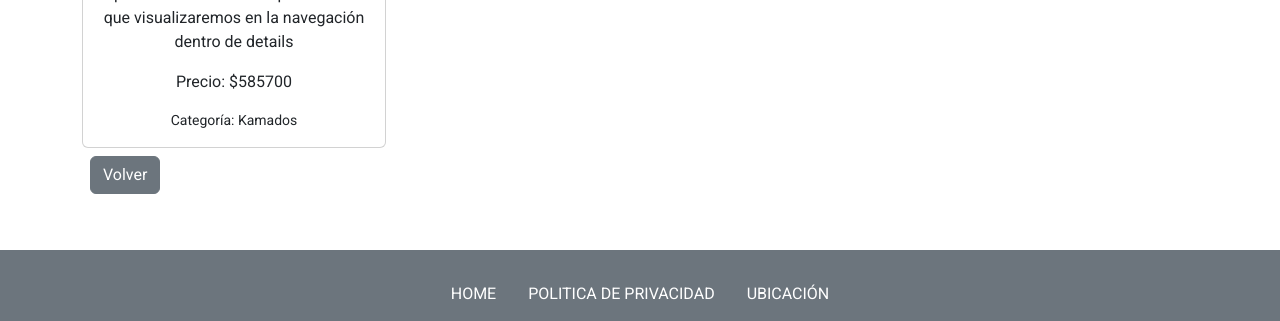
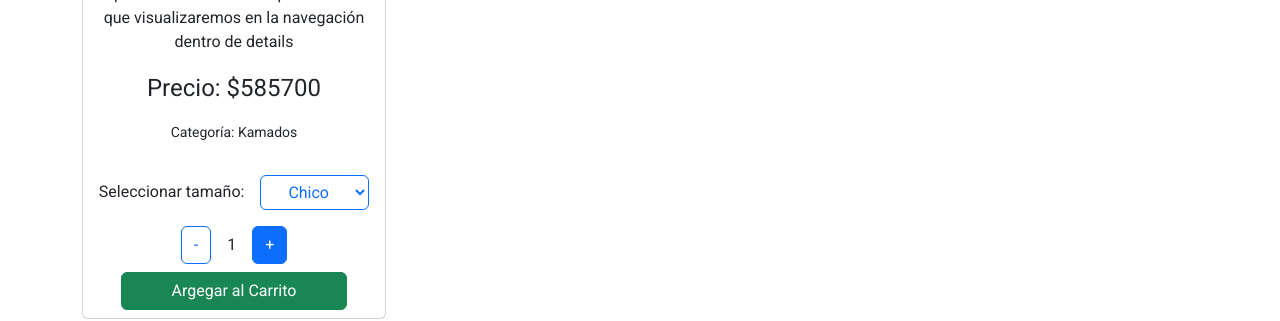
Before and after one commit to clasalde/primeraEntrega_reactJS, a React (Vite) app: page /primeraEntrega_reactJS/detail/1 in a window 1280 px wide. Shown: the part 504-825 px from the top of the page. Built offline with nearby package versions, Linux system fonts and the light colour scheme.

Commit message:
Inicio Clase 11

```diff
--- /dev/null
+++ b/src/components/main/catalogo/ItemCount.jsx
@@ -0,0 +1,29 @@
+
+
+const ItemCount = ({max, cantidad, setCantidad, handleAgregar}) => {
+
+
+    const handleSumar = () => {
+        cantidad < max && setCantidad(cantidad + 1)
+    }
+
+    const handleRestar = () => {
+        cantidad > 1 && setCantidad(cantidad - 1)
+    }
+
+
+    return (
+        <div>
+            <div className="d-flex justify-content-center align-items-center">
+                <button onClick={handleRestar} className="btn btn-outline-primary">-</button>
+                <span className="mx-3">{cantidad}</span>
+                <button onClick={handleSumar} className="btn btn-primary">+</button>
+            </div>
+            <div className="d-flex justify-content-center">
+                <button onClick={handleAgregar} className="btn btn-success my-2 w-75 d-flex justify-content-center">Argegar al Carrito</button>
+            </div>
+        </div>
+    )
+}
+
+export default ItemCount
--- a/src/components/main/catalogo/ItemDetail.jsx
+++ b/src/components/main/catalogo/ItemDetail.jsx
@@ -1,6 +1,18 @@
+import { useState } from "react";
 import Card from 'react-bootstrap/Card';
+import ItemCount from './ItemCount';
+import ItemSize from "./ItemSize";
 
-const ItemDetail = ({ id, product, desc, img, price, category, descLarga }) => {
+const ItemDetail = ({ id, product, desc, img, price, category, descLarga, stock }) => {
+    const [cantidad, setCantidad] = useState(1)
+    const [size, setSize] = useState("M")
+
+    const handleAgregar = () => {
+      const item = {
+        id, product, desc, img, price, category, descLarga, stock, cantidad, size
+      }
+    }
+
 
     return (
         <Card style={{ width: '19rem' }}>
@@ -10,9 +22,21 @@ const ItemDetail = ({ id, product, desc, img, price, category, descLarga }) => {
             <Card.Title>{product}</Card.Title>
             <Card.Text>{desc}</Card.Text>
             <Card.Text>{descLarga}</Card.Text>
-            <Card.Text>Precio: ${price}</Card.Text>
+            <Card.Text className="textBig">Precio: ${price}</Card.Text>
             <small>Categoría: {category}</small>
           </Card.Body>
+
+          <ItemSize
+            setSize={setSize}
+          />
+
+          <ItemCount
+            max={stock}
+            cantidad={cantidad}
+            setCantidad={setCantidad}
+            handleAgregar={handleAgregar}
+
+          />
         </Card>
       );
     }
--- /dev/null
+++ b/src/components/main/catalogo/ItemSize.jsx
@@ -0,0 +1,19 @@
+const ItemSize = ({setSize}) => {
+
+    const handleSize = (e) => {
+        setSize(e.target.value)
+    }
+
+    return (
+        <div className="d-flex justify-content-evenly my-3">
+            <p className="m-0 d-flex align-items-center">Seleccionar tamaño:</p>
+            <select onChange={handleSize} className="btn btn-outline-primary">
+                <option value={"C"}>Chico</option>
+                <option value={"M"}>Mediano</option>
+                <option value={"G"}>Grande</option>
+            </select>
+        </div>
+    )
+}
+
+export default ItemSize
--- a/src/data/catalogo.json
+++ b/src/data/catalogo.json
@@ -6,7 +6,8 @@
         "img": "img/products/k01_kamado_blanco.webp",
         "price": 585700,
         "category": "Kamados",
-        "descLarga": "Esta es la descripción larga del producto 1. Esta descripción es la que visualizaremos en la navegación dentro de details"
+        "descLarga": "Esta es la descripción larga del producto 1. Esta descripción es la que visualizaremos en la navegación dentro de details",
+        "stock": 10
     },
     {
         "id": 2,
@@ -15,7 +16,8 @@
         "img": "img/products/k02_kamado_chico.webp",
         "price": 478600,
         "category": "Kamados",
-        "descLarga": "Esta es la descripción larga del producto 2. Esta descripción es la que visualizaremos en la navegación dentro de details"
+        "descLarga": "Esta es la descripción larga del producto 2. Esta descripción es la que visualizaremos en la navegación dentro de details",
+        "stock": 10
     },
     {
         "id": 3,
@@ -24,7 +26,8 @@
         "img": "img/products/k03_kamado_lateral.webp",
         "price": 645000,
         "category": "Kamados",
-        "descLarga": "Esta es la descripción larga del producto 3. Esta descripción es la que visualizaremos en la navegación dentro de details"
+        "descLarga": "Esta es la descripción larga del producto 3. Esta descripción es la que visualizaremos en la navegación dentro de details",
+        "stock": 10
     },
     {
         "id": 4,
@@ -33,7 +36,8 @@
         "img": "img/products/k04_kamado_luxury.webp",
         "price": 1250000,
         "category": "Kamados",
-        "descLarga": "Esta es la descripción larga del producto 4. Esta descripción es la que visualizaremos en la navegación dentro de details"
+        "descLarga": "Esta es la descripción larga del producto 4. Esta descripción es la que visualizaremos en la navegación dentro de details",
+        "stock": 10
     },
     {
         "id": 5,
@@ -42,7 +46,8 @@
         "img": "img/products/k05_kamado_patas.webp",
         "price": 743000,
         "category": "Kamados",
-        "descLarga": "Esta es la descripción larga del producto 5. Esta descripción es la que visualizaremos en la navegación dentro de details"
+        "descLarga": "Esta es la descripción larga del producto 5. Esta descripción es la que visualizaremos en la navegación dentro de details",
+        "stock": 10
     },
     {
         "id": 6,
@@ -51,7 +56,8 @@
         "img": "img/products/k06_kamado_rojo.webp",
         "price": 695300,
         "category": "Kamados",
-        "descLarga": "Esta es la descripción larga del producto 6. Esta descripción es la que visualizaremos en la navegación dentro de details"
+        "descLarga": "Esta es la descripción larga del producto 6. Esta descripción es la que visualizaremos en la navegación dentro de details",
+        "stock": 10
     },
     {
         "id": 7,
@@ -60,7 +66,8 @@
         "img": "img/products/p1_paellera_patas.webp",
         "price": 25300,
         "category": "Paelleras",
-        "descLarga": "Esta es la descripción larga del producto 7. Esta descripción es la que visualizaremos en la navegación dentro de details"
+        "descLarga": "Esta es la descripción larga del producto 7. Esta descripción es la que visualizaremos en la navegación dentro de details",
+        "stock": 10
     },
     {
         "id": 8,
@@ -69,6 +76,7 @@
         "img": "img/products/p2_parrilla_mesa_carbon.webp",
         "price": 4500,
         "category": "Parrillas",
-        "descLarga": "Esta es la descripción larga del producto 8. Esta descripción es la que visualizaremos en la navegación dentro de details"
+        "descLarga": "Esta es la descripción larga del producto 8. Esta descripción es la que visualizaremos en la navegación dentro de details",
+        "stock": 10
     }
 ]
--- /dev/null
+++ b/src/styles/components/main/_product_price.scss
@@ -0,0 +1,3 @@
+.textBig {
+    font-size: 1.5em;
+}
--- a/src/styles/styles.scss
+++ b/src/styles/styles.scss
@@ -1,4 +1,5 @@
 @import "./_reset";
 @import "./components/header/_nav_bar";
 @import "./components/main/_product_card";
+@import "./components/main/_product_price";
 @import "./components/footer/_footer";
```
